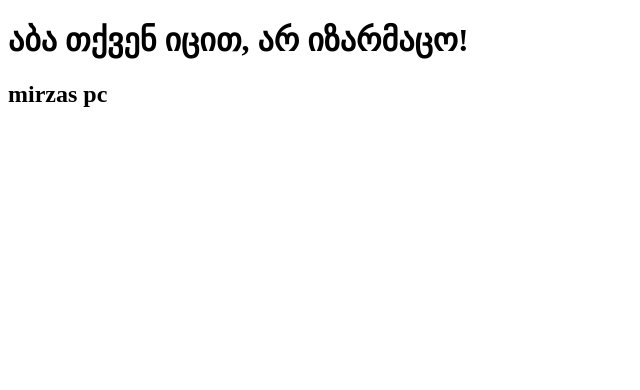
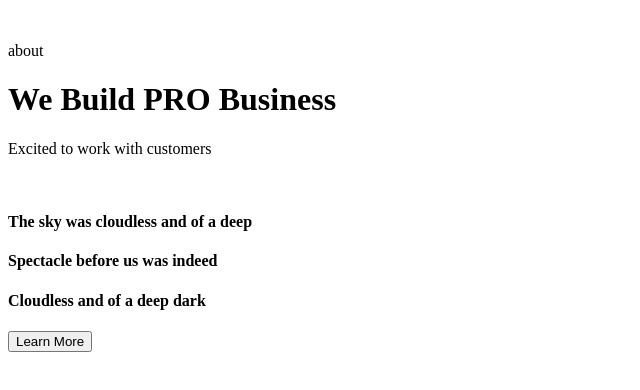
Before and after one commit to M0H1K4/TeamOfBuisenessMan, a plain HTML site: page index.html in a window 1280 px wide. Shown: the whole page, without its empty margins (0-640 px from the left). Drawn offline with Linux system fonts and the light colour scheme.

Commit message:
მარქაფი მოვრჩი

```diff
--- a/index.html
+++ b/index.html
@@ -1,13 +1,28 @@
 <!DOCTYPE html>
 <html lang="en">
-<head>
-    <meta charset="UTF-8">
-    <meta name="viewport" content="width=device-width, initial-scale=1.0">
+  <head>
+    <meta charset="UTF-8" />
+    <meta name="viewport" content="width=device-width, initial-scale=1.0" />
     <title>Document</title>
-    <link rel="stylesheet" href="style.css">
-</head>
-<body>
-    <h1>აბა თქვენ იცით, არ იზარმაცო!</h1>
-    <h2>mirzas pc</h2>
-</body>
+    <link rel="stylesheet" href="style.css" />
+  </head>
+  <body>
+    <div class="container">
+      <div class="container_2">
+        <img src="" alt="" />
+        <p>about</p>
+      </div>
+      <div class="container_3">
+        <h1>We Build PRO Business</h1>
+        <p class="txt">Excited to work with customers</p>
+      </div>
+      <div class="container_4">
+        <img src="" alt="" />
+        <h4>The sky was cloudless and of a deep</h4>
+        <h4>Spectacle before us was indeed</h4>
+        <h4>Cloudless and of a deep dark</h4>
+      </div>
+      <button>Learn More</button>
+    </div>
+  </body>
 </html>
```
